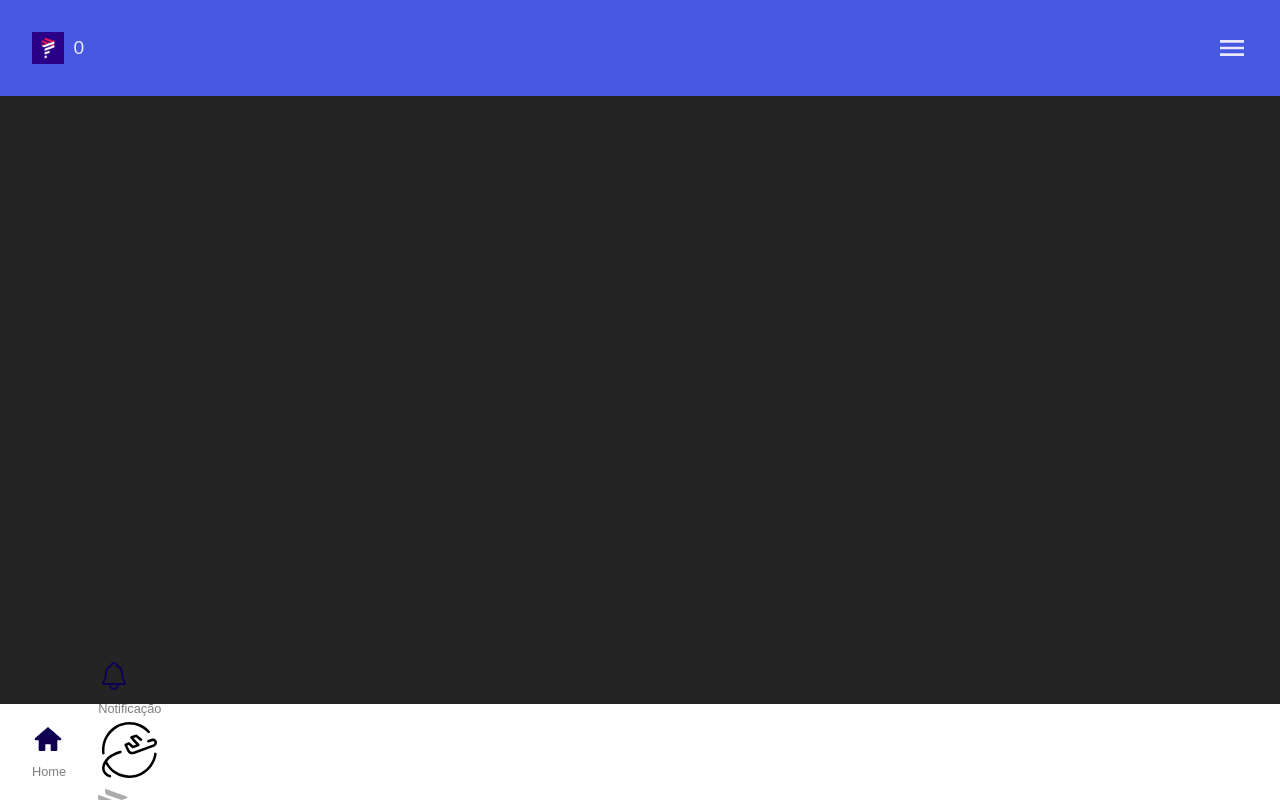
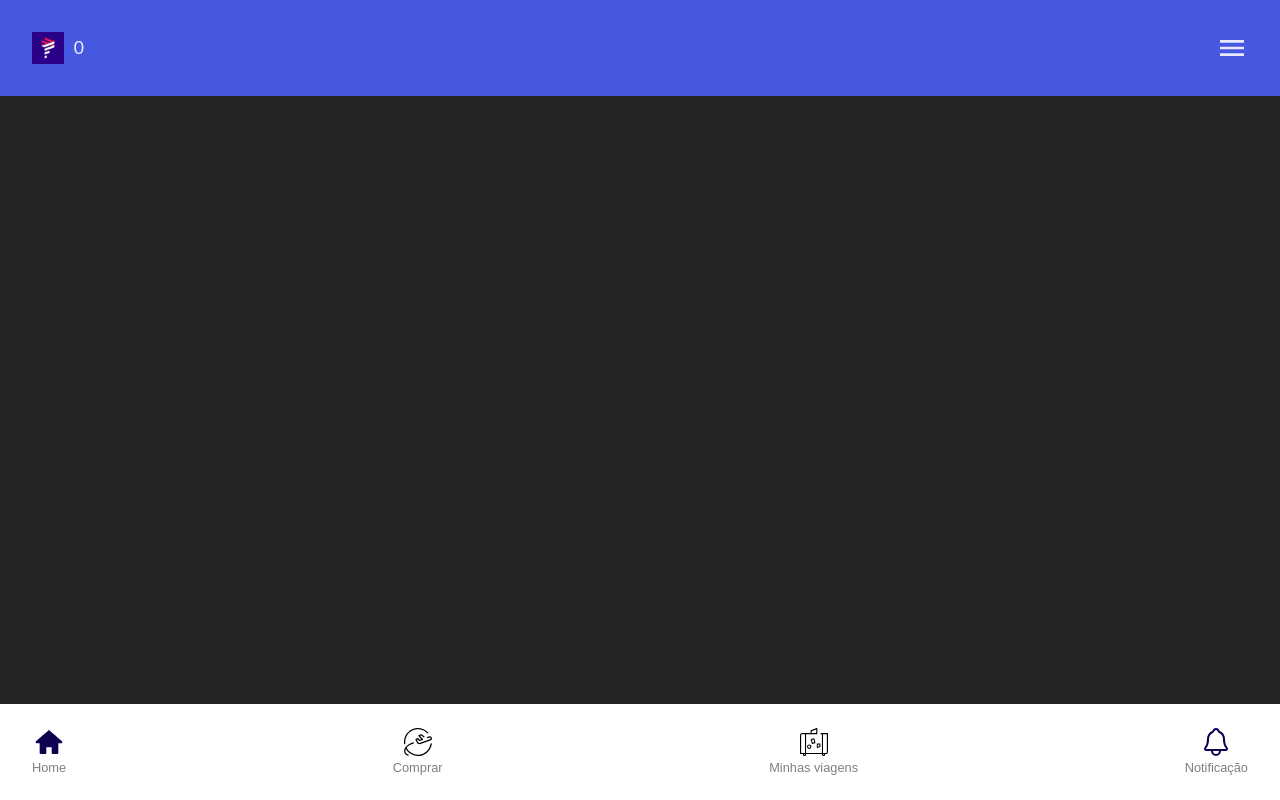
Before and after one commit to zzzBECK/latam, a React (Vite) app: page / in a window 1280 px wide. Built offline with nearby package versions, Linux system fonts and the light colour scheme.

Commit message:
Update Footer component with new icons and styles

```diff
--- a/src/components/Footer/index.tsx
+++ b/src/components/Footer/index.tsx
@@ -1,7 +1,7 @@
 import { TiHome } from "react-icons/ti";
 import { IoNotificationsOutline } from "react-icons/io5";
 import mundo from "../../assets/mundo.svg";
-import react3 from "../../assets/react3.svg";
+import maleta from "../../assets/maleta.svg";
 
 export default function Footer() {
   return (
@@ -23,9 +23,9 @@ export default function Footer() {
           display: "flex",
           color: "black",
           alignItems: "center",
+          flexDirection: "column",
         }}
       >
-        <div style={{ marginRight: "2em" }}>
         <TiHome size={"2em"} color="#100050" />
         <p
           style={{
@@ -36,7 +36,67 @@ export default function Footer() {
           Home
         </p>
       </div>
-        <div>
+
+      <div
+        style={{
+          display: "flex",
+          flexDirection: "column",
+          color: "black",
+          alignItems: "center",
+          justifyContent: "center",
+        }}
+      >
+        <img
+          style={{
+            display: "flex",
+            maxWidth: "2em",
+          }}
+          src={mundo}
+        />
+        <p
+          style={{
+            opacity: 0.5,
+            fontSize: "0.8em",
+          }}
+        >
+          Comprar
+        </p>
+      </div>
+
+      <div
+        style={{
+          display: "flex",
+          flexDirection: "column",
+          color: "black",
+          alignItems: "center",
+          justifyContent: "center",
+        }}
+      >
+        <img
+          style={{
+            display: "flex",
+            maxWidth: "2em",
+          }}
+          src={maleta}
+        />
+        <p
+          style={{
+            opacity: 0.5,
+            fontSize: "0.8em",
+          }}
+        >
+          Minhas viagens
+        </p>
+      </div>
+
+      <div
+        style={{
+          display: "flex",
+          flexDirection: "column",
+          color: "black",
+          alignItems: "center",
+        }}
+      >
         <IoNotificationsOutline size={"2em"} color="#100050" />
         <p
           style={{
@@ -46,9 +106,6 @@ export default function Footer() {
         >
           Notificação
         </p>
-          <img src={mundo} />
-          <img src={react3} />
-        </div>
       </div>
     </div>
   );
```
Also changed, not shown: src/assets/react3.svg (deleted). Lines whose indentation alone changed are shown as unchanged.
